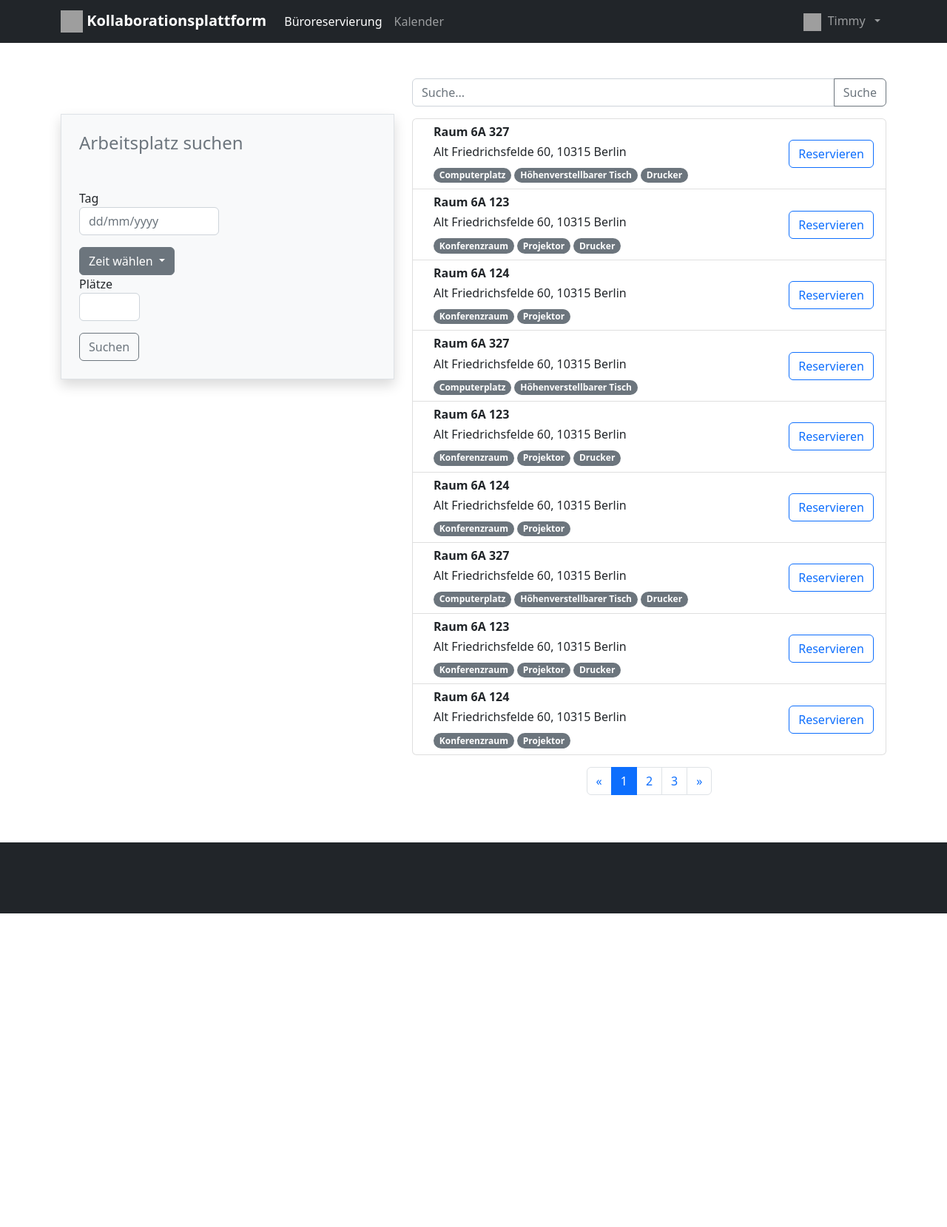
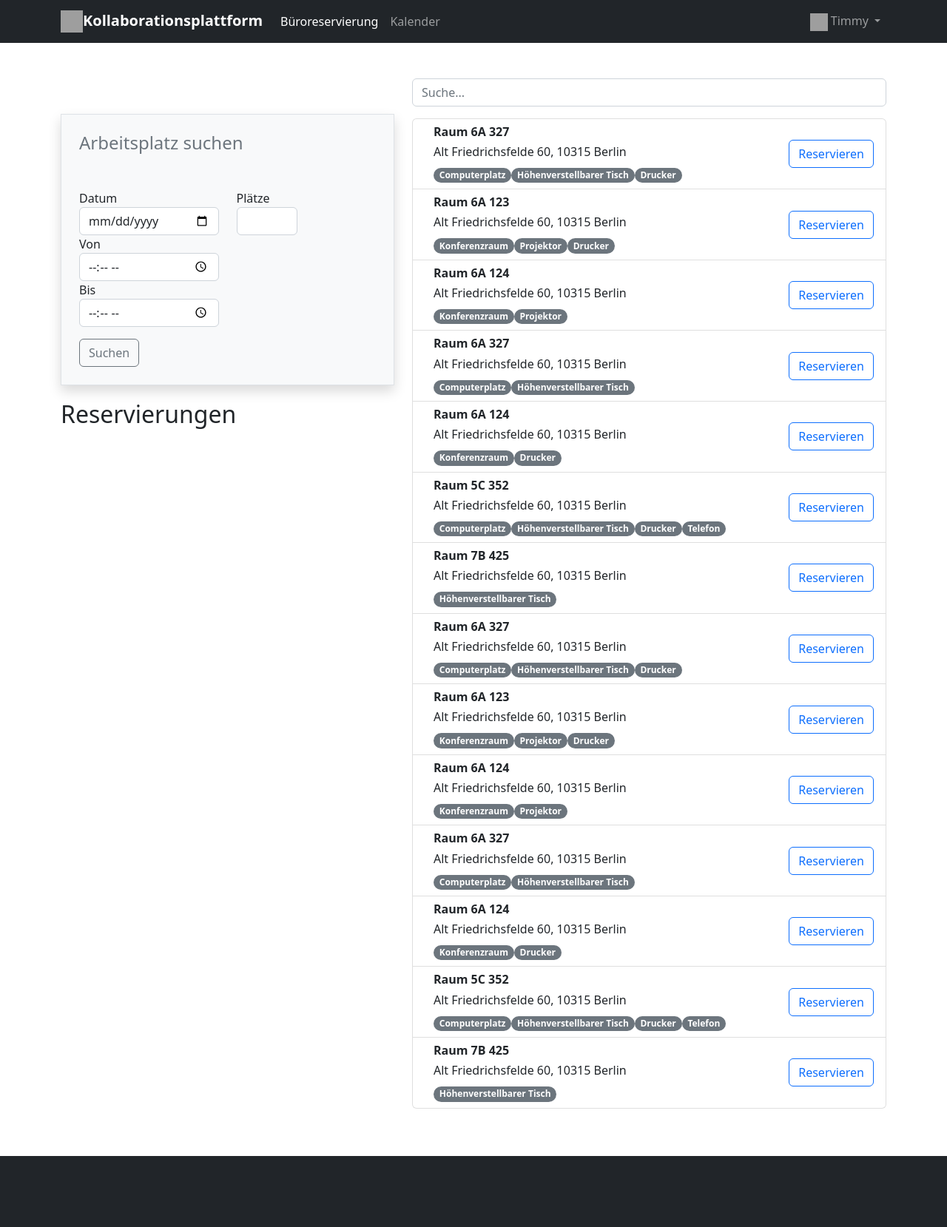
Before and after one commit to stesto/xWorkspace, a PHP site: page / in a window 1280 px wide. Shown: the whole page at 74% size. Before the commit the page ends 1235 px from the top, so only its background shows below. Run offline with PHP 8.4, Linux system fonts and the light colour scheme; grey boxes are pictures that could not be loaded.

Commit message:
final stuff

```diff
--- a/index.php
+++ b/index.php
@@ -5,14 +5,15 @@
 		<meta name="viewport" content="width=device-width, initial-scale=1.0">
 		<title>Demo</title>
 		<link href="https://cdn.jsdelivr.net/npm/bootstrap@5.2.0-beta1/dist/css/bootstrap.min.css" rel="stylesheet" integrity="sha384-0evHe/X+R7YkIZDRvuzKMRqM+OrBnVFBL6DOitfPri4tjfHxaWutUpFmBp4vmVor" crossorigin="anonymous">
-		<script src="https://unpkg.com/vue@3"></script>
-	</head>
-	<body class="d-flex flex-column h-100">
-		<script>
+		<script src="https://unpkg.com/vue@3"></script><script>
+			var arbeitsplaetze =
 			<?php
-				echo file_get_contents('./arbeitsplatze.json');
+				echo file_get_contents('./arbeitsplaetze.json');
 			?>
 		</script>
+		<script src="js/index.js"></script>
+	</head>
+	<body id="vue-body" class="d-flex flex-column h-100">
 		<!-- Navbar -->
 		<nav class="navbar navbar-expand-md sticky-top bg-dark navbar-dark">
 			<div class="container-md">
@@ -56,24 +57,16 @@
 								<h4 class="mb-5 text-secondary">Arbeitsplatz suchen</h4>
 								<div class="row">
 									<div class="mb-3 col-md-6">
-										<label>Tag<span class="text-danger"></span></label>
-										<input type="text" name="date" class="form-control"placeholder="dd/mm/yyyy">
+										<label>Datum<span class="text-danger"></span></label>
+										<input type="date" name="date" class="form-control">
+										<label>Von<span class="text-danger"></span></label>
+										<input type="time" name="von" class="form-control">
+										<label>Bis<span class="text-danger"></span></label>
+										<input type="time" name="bis" class="form-control">
 									</div>
-
-									<div class="dropdown">
-										<button class="btn btn-secondary dropdown-toggle" type="button" id="dropdownMenuButton1" data-bs-toggle="dropdown" aria-expanded="false">
-										  Zeit wählen
-										</button>
-										<ul class="dropdown-menu" aria-labelledby="dropdownMenuButton1">
-										  <li><a class="dropdown-item" href="#">10-12</a></li>
-										  <li><a class="dropdown-item" href="#">12-14</a></li>
-										  <li><a class="dropdown-item" href="#">14-16</a></li>
-										</ul>
-									  </div>
-
 									<div class="mb-3 col-md-3">
 										<label>Plätze<span class="text-danger"></span></label>
-										<input type="text" name="seats" class="form-control">
+										<input type="number" name="seats" class="form-control">
 									</div>
 									<div class="col-md-13">
 									   <button class="btn btn-outline-secondary" type="button">Suchen</button>
@@ -81,104 +74,65 @@
 								</div>
 							</form>
 						</div>
+						<!-- Reserviert -->
+						<h2 style="margin-top: 20px;">Reservierungen</h2>
+						<ul class="list-group my-3">
+							<li v-for="reservation in reservations" class="list-group-item align-items-center">
+								<div class="d-flex justify-content-between">
+									<div class="container">
+										<h6><b>{{ reservation.platz.raum }}</b></h6>
+										<h6>{{ reservation.platz.ort }}</h6>
+										<span v-for="feature in reservation.platz.features" class="badge text-bg-secondary rounded-pill">{{ feature }}</span>
+									</div>
+									<div style="width: 160px; margin: auto; border-left: 1px solid #dadada; padding-left: 10px;">
+										<h6>{{ reservation.datum }}</h6>
+										<h6>Von {{ reservation.von }} Uhr</h6>
+										<h6>Bis {{ reservation.bis }} Uhr</h6>
+									</div>
+								</div>
+							</li>
+						</ul>
 					</div>
 					<!-- Suchergebnisse -->
 					<div class="col-md-7">
 						<div class="input-group">
-							<input type="text" class="form-control" placeholder="Suche...">
-							<button class="btn btn-outline-secondary" type="button">Suche</button>
+							<input type="text" class="form-control" placeholder="Suche..."  v-model="searchText">
 						</div>
 						<!-- Beispielliste -->
 						<ul class="list-group my-3">
-							<li class="list-group-item d-flex justify-content-between align-items-center">
+						<li v-for="platz in getFilteredRooms" class="list-group-item  align-items-center">
+								<div class="d-flex justify-content-between">
 									<div class="container">
-									<h6><b>Raum 6A 327</b></h6>
-									<h6>Alt Friedrichsfelde 60, 10315 Berlin</h6>
-									<span class="badge text-bg-secondary rounded-pill">Computerplatz</span>
-									<span class="badge text-bg-secondary rounded-pill">Höhenverstellbarer Tisch</span>
-									<span class="badge text-bg-secondary rounded-pill">Drucker</span>
+										<h6><b>{{ platz.raum }}</b></h6>
+										<h6>{{ platz.ort }}</h6>
+										<span v-for="feature in platz.features" class="badge text-bg-secondary rounded-pill">{{ feature }}</span>
 									</div>
-								<button type="button" class="btn btn-outline-primary justify-content-end">Reservieren</button>
-							</li>
-							<li class="list-group-item d-flex justify-content-between align-items-center">
-								<div class="container">
-									<h6><b>Raum 6A 123</b></h6>
-									<h6>Alt Friedrichsfelde 60, 10315 Berlin</h6>
-									<span class="badge text-bg-secondary rounded-pill">Konferenzraum</span>
-									<span class="badge text-bg-secondary rounded-pill">Projektor</span>
-									<span class="badge text-bg-secondary rounded-pill">Drucker</span>
+									<button type="button" class="btn btn-outline-primary justify-content-end" style="margin: auto;" v-on:click="toggleReservation(platz)">Reservieren</button>
 								</div>
-								<button type="button" class="btn btn-outline-primary justify-content-end">Reservieren</button>
-							</li>
-							<li class="list-group-item d-flex justify-content-between align-items-center">
-								<div class="container">
-									<h6><b>Raum 6A 124</b></h6>
-									<h6>Alt Friedrichsfelde 60, 10315 Berlin</h6>
-									<span class="badge text-bg-secondary rounded-pill">Konferenzraum</span>
-									<span class="badge text-bg-secondary rounded-pill">Projektor</span>
+								<div v-if="platz == currentReservation" style=" margin-top: 10px; padding: 6px 0 6px 12px;">
+									<h3>{{ platz.raum }} reservieren</h3>
+									<div style="display: flex; justify-content: space-between; align-items: flex-end;" >
+										<div>
+											<label>Datum<span class="text-danger"></span></label>
+											<input type="date" name="date" class="form-control" v-model="platz.datum">
 										</div>
-								<button type="button" class="btn btn-outline-primary justify-content-end">Reservieren</button>
-							</li>
-							<li class="list-group-item d-flex justify-content-between align-items-center">
-								<div class="container">
-									<h6><b>Raum 6A 327</b></h6>
-									<h6>Alt Friedrichsfelde 60, 10315 Berlin</h6>
-									<span class="badge text-bg-secondary rounded-pill">Computerplatz</span>
-									<span class="badge text-bg-secondary rounded-pill">Höhenverstellbarer Tisch</span>
+										<div>
+											<label>Von<span class="text-danger"></span></label>
+											<input type="time" name="von" class="form-control" v-model="platz.von">
 										</div>
-								<button type="button" class="btn btn-outline-primary justify-content-end">Reservieren</button>
-							</li>
-							<li class="list-group-item d-flex justify-content-between align-items-center">
-								<div class="container">
-									<h6><b>Raum 6A 123</b></h6>
-									<h6>Alt Friedrichsfelde 60, 10315 Berlin</h6>
-									<span class="badge text-bg-secondary rounded-pill">Konferenzraum</span>
-									<span class="badge text-bg-secondary rounded-pill">Projektor</span>
-									<span class="badge text-bg-secondary rounded-pill">Drucker</span>
+										<div>
+											<label>Bis<span class="text-danger"></span></label>
+											<input type="time" name="bis" class="form-control" v-model="platz.bis">
 										</div>
-								<button type="button" class="btn btn-outline-primary justify-content-end">Reservieren</button>
-							</li>
-							<li class="list-group-item d-flex justify-content-between align-items-center">
-								<div class="container">
-									<h6><b>Raum 6A 124</b></h6>
-									<h6>Alt Friedrichsfelde 60, 10315 Berlin</h6>
-									<span class="badge text-bg-secondary rounded-pill">Konferenzraum</span>
-									<span class="badge text-bg-secondary rounded-pill">Projektor</span>
+										<div>
+											<button type="button" class="btn btn-primary justify-content-end" style="margin-top: auto;" v-on:click="reserve(platz)">Buchen</button>
 										</div>
-								<button type="button" class="btn btn-outline-primary justify-content-end">Reservieren</button>
-							</li>
-							<li class="list-group-item d-flex justify-content-between align-items-center">
-								<div class="container">
-									<h6><b>Raum 6A 327</b></h6>
-									<h6>Alt Friedrichsfelde 60, 10315 Berlin</h6>
-									<span class="badge text-bg-secondary rounded-pill">Computerplatz</span>
-									<span class="badge text-bg-secondary rounded-pill">Höhenverstellbarer Tisch</span>
-									<span class="badge text-bg-secondary rounded-pill">Drucker</span>
 									</div>
-								<button type="button" class="btn btn-outline-primary justify-content-end">Reservieren</button>
-							</li>
-							<li class="list-group-item d-flex justify-content-between align-items-center">
-								<div class="container">
-									<h6><b>Raum 6A 123</b></h6>
-									<h6>Alt Friedrichsfelde 60, 10315 Berlin</h6>
-									<span class="badge text-bg-secondary rounded-pill">Konferenzraum</span>
-									<span class="badge text-bg-secondary rounded-pill">Projektor</span>
-									<span class="badge text-bg-secondary rounded-pill">Drucker</span>
 								</div>
-								<button type="button" class="btn btn-outline-primary justify-content-end">Reservieren</button>
-							</li>
-							<li class="list-group-item d-flex justify-content-between align-items-center">
-								<div class="container">
-									<h6><b>Raum 6A 124</b></h6>
-									<h6>Alt Friedrichsfelde 60, 10315 Berlin</h6>
-									<span class="badge text-bg-secondary rounded-pill">Konferenzraum</span>
-									<span class="badge text-bg-secondary rounded-pill">Projektor</span>
-								</div>
-								<button type="button" class="btn btn-outline-primary justify-content-end">Reservieren</button>
 							</li>
 						</ul>
 						<!-- Pagination -->
-						<div class="d-flex justify-content-center">
+						<!-- <div class="d-flex justify-content-center">
 							<nav>
 								<ul class="pagination">
 								  <li class="page-item">
@@ -196,7 +150,7 @@
 								  </li>
 								</ul>
 							</nav>
-						</div>
+						</div> -->
 					</div>
 				</div>
 			</div>
--- /dev/null
+++ b/js/index.js
@@ -0,0 +1,52 @@
+const { createApp } = Vue
+
+var reservations = [];
+
+var vueApp = {};
+var vueRoot = {
+    data() {
+        return {
+            arbeitsplaetze: arbeitsplaetze,
+            reservations: reservations,
+            currentReservation: {},
+            searchText: ''
+        }
+    },
+    methods: {
+        toggleReservation(platz) {
+            if (this.currentReservation == platz)
+                this.currentReservation = undefined;
+            else
+                this.currentReservation = platz;
+        },
+        reserve(platz) {
+            this.reservations.push({
+                platz: platz,
+                datum: platz.datum,
+                von: platz.von,
+                bis: platz.bis,
+            });
+            this.currentReservation = null;
+            sessionStorage.setItem('reservations', JSON.stringify(this.reservations));
+        }
+    },
+    computed: {
+        getFilteredRooms() {
+            var lowerSearchText = this.searchText.toLowerCase();
+            return this.arbeitsplaetze.filter(x =>
+                x.raum.toLowerCase().includes(lowerSearchText)
+                || x.ort.toLowerCase().includes(lowerSearchText)
+                || x.features.reduce((previous, current) => previous || current.toLowerCase().includes(lowerSearchText), false)
+            )
+        }
+    }
+}
+
+window.onload = function() {
+    var sessionReservations = sessionStorage.getItem('reservations');
+    if (sessionReservations != null)
+        reservations = JSON.parse(sessionReservations);
+
+    vueApp = createApp(vueRoot)
+    vueApp.mount('#vue-body');
+}
```
Also changed, not shown: js/demo.js (+16 -4 lines), js/caleandar.js (line endings or trailing spaces). Lines whose indentation alone changed are shown as unchanged.
